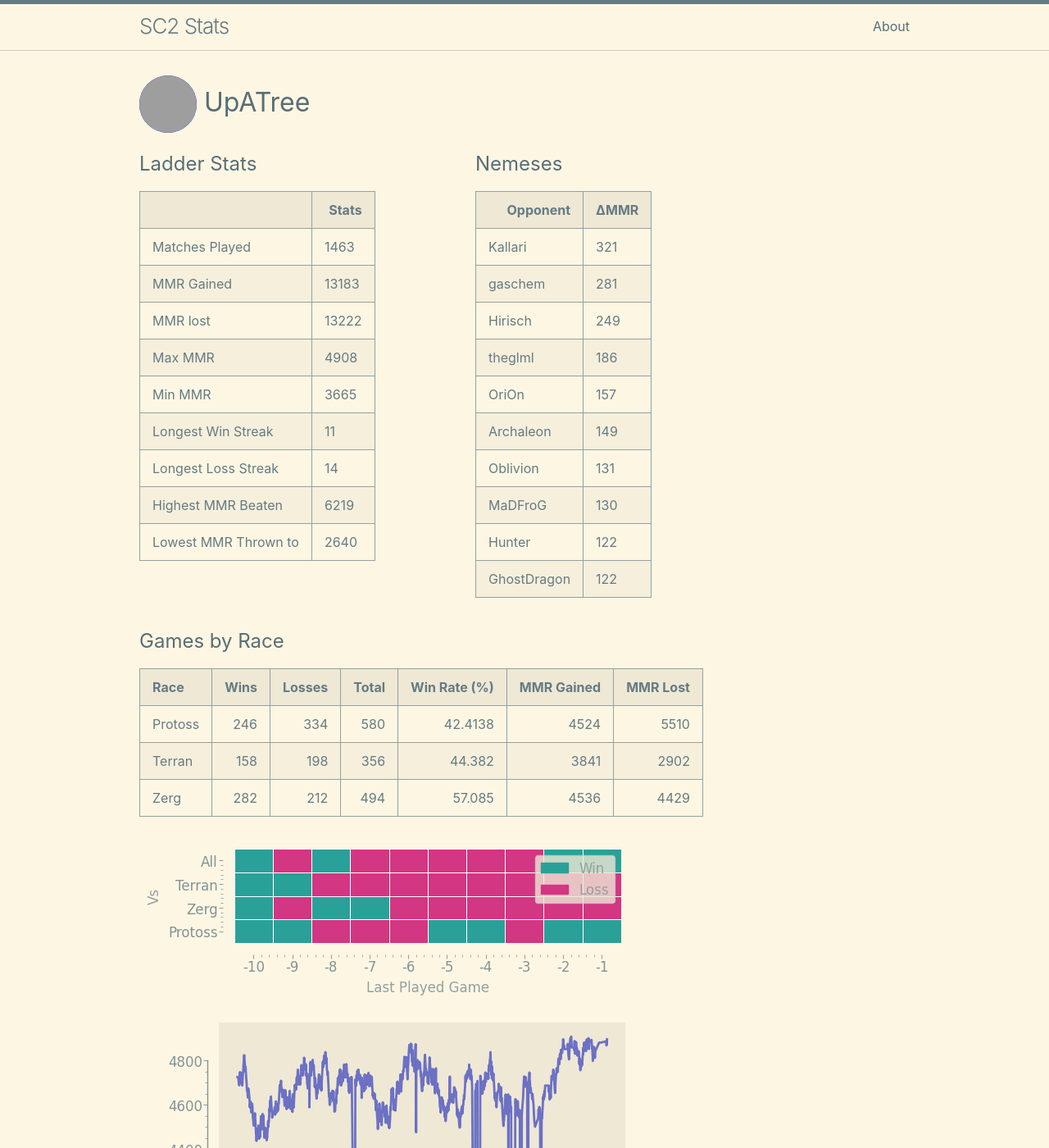
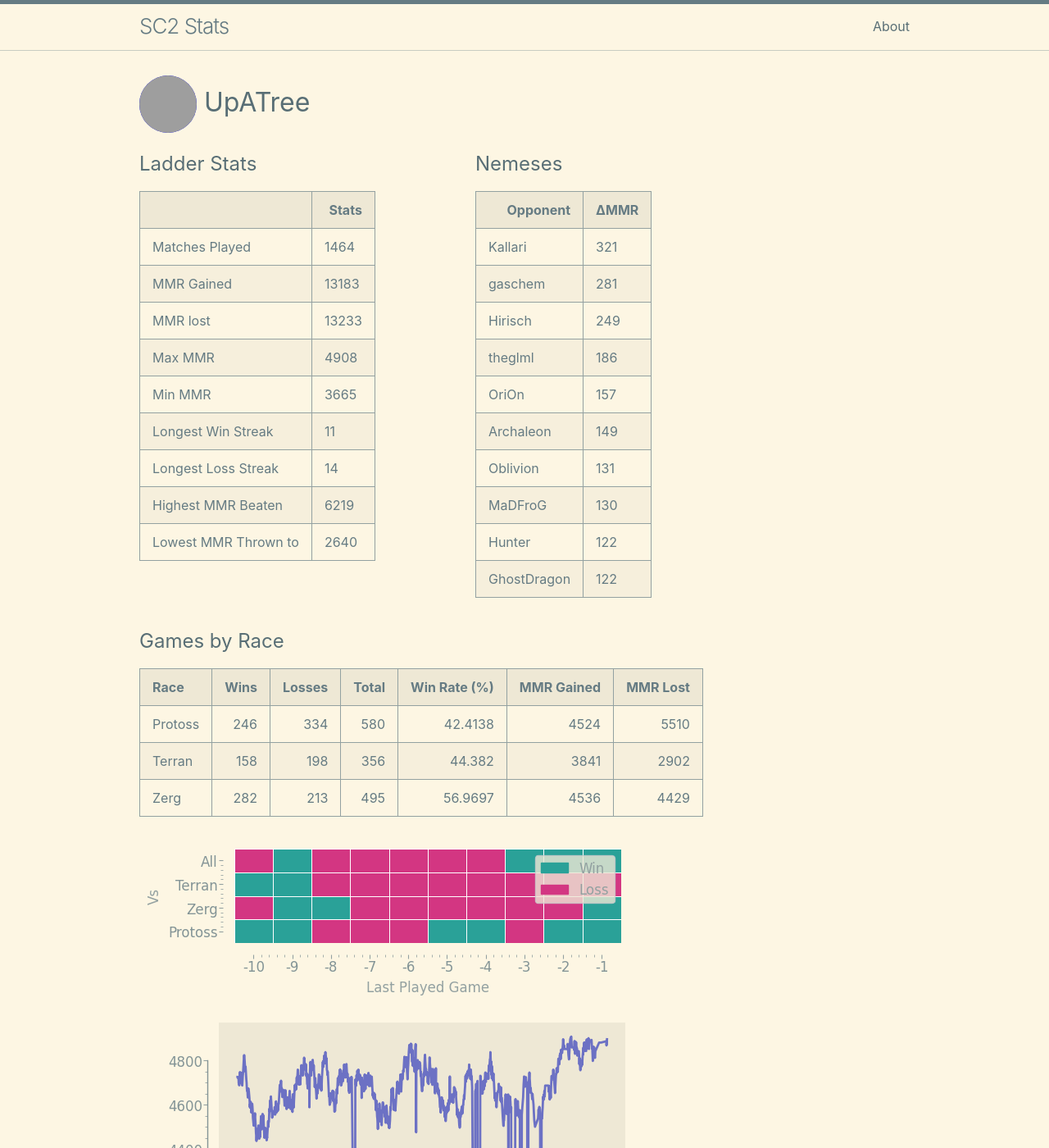
Before and after one commit to kylermurphy/UpATree, a Jekyll site: the page built from docs/index.md, in a window 1280 px wide and 1400 px high. Shown: the whole window at 82% size. Built offline with Jekyll 4.4.1, drawn with Linux system fonts in a browser that asks for light colours; grey boxes are pictures that could not be loaded.

Commit message:
running on push

```diff
--- a/docs/index.md
+++ b/docs/index.md
@@ -18,7 +18,7 @@ layout: home
   <tbody>
     <tr>
       <td>Matches Played</td>
-      <td>1463</td>
+      <td>1464</td>
     </tr>
     <tr>
       <td>MMR Gained</td>
@@ -26,7 +26,7 @@ layout: home
     </tr>
     <tr>
       <td>MMR lost</td>
-      <td>13222</td>
+      <td>13233</td>
     </tr>
     <tr>
       <td>Max MMR</td>
@@ -116,7 +116,7 @@ layout: home
 |:--------|-------:|---------:|--------:|---------------:|-------------:|-----------:|
 | Protoss |    246 |      334 |     580 |        42.4138 |         4524 |       5510 |
 | Terran  |    158 |      198 |     356 |        44.382  |         3841 |       2902 |
-| Zerg    |    282 |      212 |     494 |        57.085  |         4536 |       4429 |
+| Zerg    |    282 |      213 |     495 |        56.9697 |         4536 |       4429 |
 
 ![Games by Race](./assets/gm_hist.png)
 
--- a/log.txt
+++ b/log.txt
@@ -650,3 +650,4 @@ Writing a log file 2025-03-24 20:48:08.
 Writing a log file 2025-03-24 21:21:14.
 Writing a log file 2025-03-24 21:48:06.
 Writing a log file 2025-03-24 22:22:49.
+Writing a log file 2025-03-24 22:48:11.
```
Also changed, not shown: docs/assets/daily.png, docs/assets/gm_hist.png, docs/assets/r_wrt.png, 1 other file.
